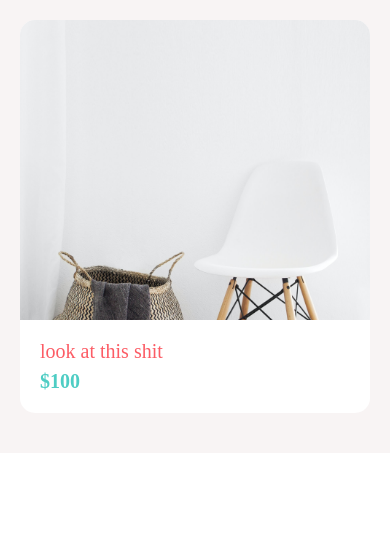
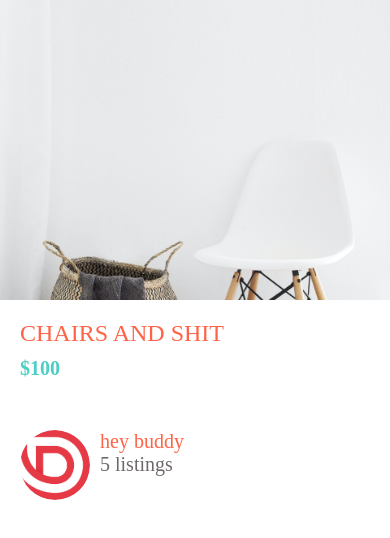
Before and after one commit to mister-michael/reactNativeCourse, a React Native app: screen / in a window 390 px wide. Shown: the top 538 px of the page. Built offline with nearby package versions, Linux system fonts and the light colour scheme.

Commit message:
completed 14

```diff
--- a/App.js
+++ b/App.js
@@ -6,6 +6,7 @@
 import AppText from "./app/components/AppText";
 import { MaterialCommunityIcons } from "@expo/vector-icons";
 import Card from "./app/components/Card";
+import ListingDetailsScreen from "./app/screens/ListingDetailsScreen";
 
 export default function App() {
   return (
@@ -21,18 +22,7 @@
       <AppText>I love SHIT</AppText>
       </View> */}
       {/* <WelcomeScreen></WelcomeScreen> */}
-      <View
-      style={{
-        backgroundColor: '#f8f4f4',
-        padding: 20,
-        paddingTop: 20,
-      }}>
-        <Card
-          title="look at this shit"
-          subTitle="$100"
-          image={require("./app/assets/chair.jpg")}
-        />
-      </View>
+      <ListingDetailsScreen />
     </>
   );
 }
--- a/app/components/AppText/AppText.js
+++ b/app/components/AppText/AppText.js
@@ -1,5 +1,5 @@
 import React from "react";
-import { Text } from "react-native";
+import { Text, View, StyleSheet } from "react-native";
 
 import styles from "./styles"
 
@@ -10,4 +10,6 @@
 
 
 
+
+
 export default AppText;
--- /dev/null
+++ b/app/components/ListItem.js
@@ -0,0 +1,37 @@
+import React from 'react';
+import { View, StyleSheet, Image } from 'react-native';
+// import styles from './AppText/styles';
+import AppText from './AppText';
+import colors from '../config/colors'
+
+function ListItem({title, subTitle, image}) {
+    return (
+        <View style={styles.container}>
+            <Image style={styles.image} source={image}/>
+            <View>
+                <AppText style={styles.title}>{title}</AppText>
+                <AppText style={styles.subTitle}>{subTitle}</AppText>
+            </View>
+        </View>
+    )
+}
+
+const styles = StyleSheet.create({
+    container: {
+        flexDirection: 'row'
+    },
+    image: {
+        width: 70,
+        height: 70,
+        borderRadius: 35,
+        marginRight: 10,
+    },
+    title: {
+        fontWeight: "500",
+    },
+    subTitle: {
+        color: colors.medium
+    }
+})
+
+export default ListItem;
--- a/app/config/colors.js
+++ b/app/config/colors.js
@@ -2,5 +2,6 @@
     primary: "#fc5c65",
     secondary: "#4ecdc4",
     black: "#000",
-    white: "#fff"
+    white: "#fff",
+    medium: "#6e6969"
 }
--- /dev/null
+++ b/app/screens/ListingDetailsScreen.js
@@ -0,0 +1,50 @@
+import React from "react";
+import { View, StyleSheet, Image } from "react-native";
+import AppText from "../components/AppText";
+import colors from "../config/colors";
+import ListItem from "../components/ListItem";
+
+function ListingDetailsScreen(props) {
+  return (
+    <View>
+      <Image style={styles.image} source={require("../assets/chair.jpg")} />
+      <View style={styles.detailsContainer}>
+        <AppText style={styles.title}>CHAIRS AND SHIT</AppText>
+        <AppText style={styles.price}>$100</AppText>
+
+        <View style={styles.userContainer}>
+          <ListItem
+            image={require("../assets/logo-red.png")}
+            title="hey buddy"
+            subTitle="5 listings"
+          />
+        </View>
+      </View>
+    </View>
+  );
+}
+
+const styles = StyleSheet.create({
+  detailsContainer: {
+    padding: 20,
+  },
+  image: {
+    width: "100%",
+    height: 300,
+  },
+  price: {
+    color: colors.secondary,
+    fontWeight: "bold",
+    fontSize: 20,
+    marginVertical: 10,
+  },
+  title: {
+    fontSize: 24,
+    fontWeight: "500",
+  },
+  userContainer: {
+    marginVertical: 40,
+  }
+});
+
+export default ListingDetailsScreen;
--- a/app/screens/ViewImageScreen.js
+++ b/app/screens/ViewImageScreen.js
@@ -1,5 +1,6 @@
 import React from "react";
 import { View, StyleSheet, SafeAreaView, Image } from "react-native";
+
 
 import colors from "../config/colors";
 
```
